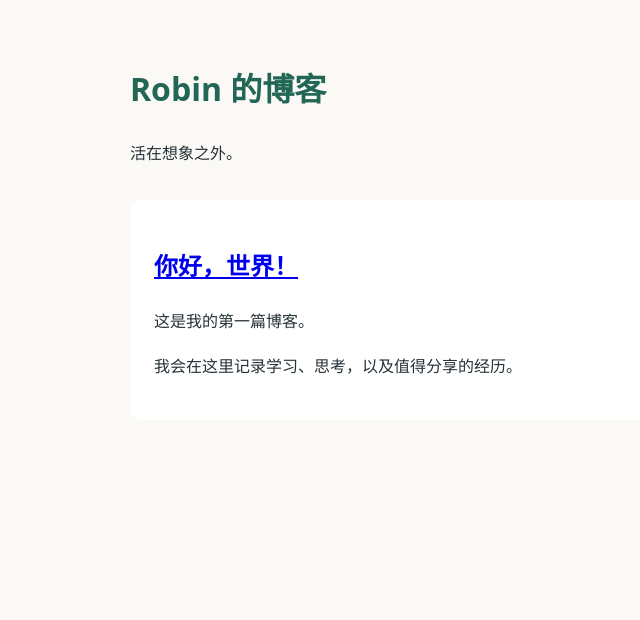
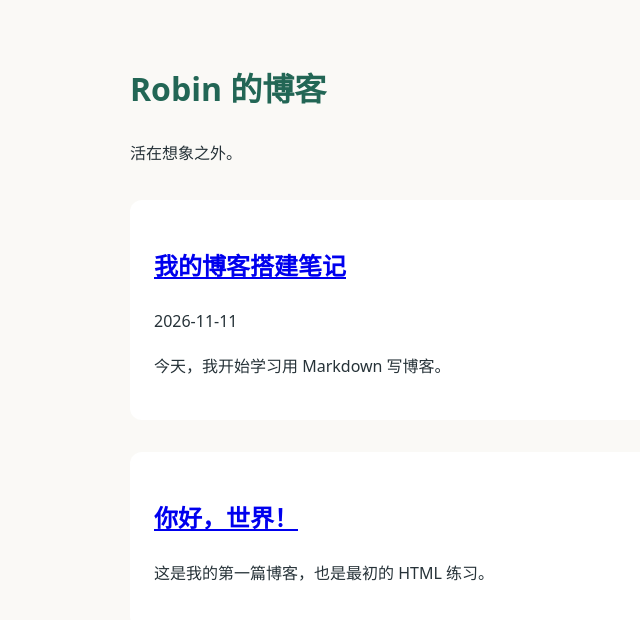
Before and after one commit to RobinGaoofficial/RobinGaoofficial.github.io, a Jekyll site: the page built from index.html, in a window 1280 px wide. Shown: the top 620 px of the page, without its empty margins (130-770 px from the left). Built offline with Jekyll 4.4.1, drawn with Linux system fonts in a browser that asks for light colours.

Commit message:
Implement dynamic blog post listing in index.html
Added a loop to display blog posts dynamically from the site.

```diff
--- a/index.html
+++ b/index.html
@@ -34,12 +37,23 @@
   </header>
 
   <main>
+    {% for post in site.posts %}
+      <article>
+        <h2>
+          <a href="{{ post.url | relative_url }}">
+            {{ post.title | escape }}
+          </a>
+        </h2>
+        <p>{{ post.date | date: "%Y-%m-%d" }}</p>
+        {{ post.excerpt }}
+      </article>
+    {% endfor %}
+
     <article>
       <h2>
-  <a href="/posts/hello-world.html">你好，世界！</a>
-</h2>
-      <p>这是我的第一篇博客。</p>
-      <p>我会在这里记录学习、思考，以及值得分享的经历。</p>
+        <a href="/posts/hello-world.html">你好，世界！</a>
+      </h2>
+      <p>这是我的第一篇博客，也是最初的 HTML 练习。</p>
     </article>
   </main>
 </body>
```
Also changed, not shown: other parts of index.html (+3 -0 lines).
